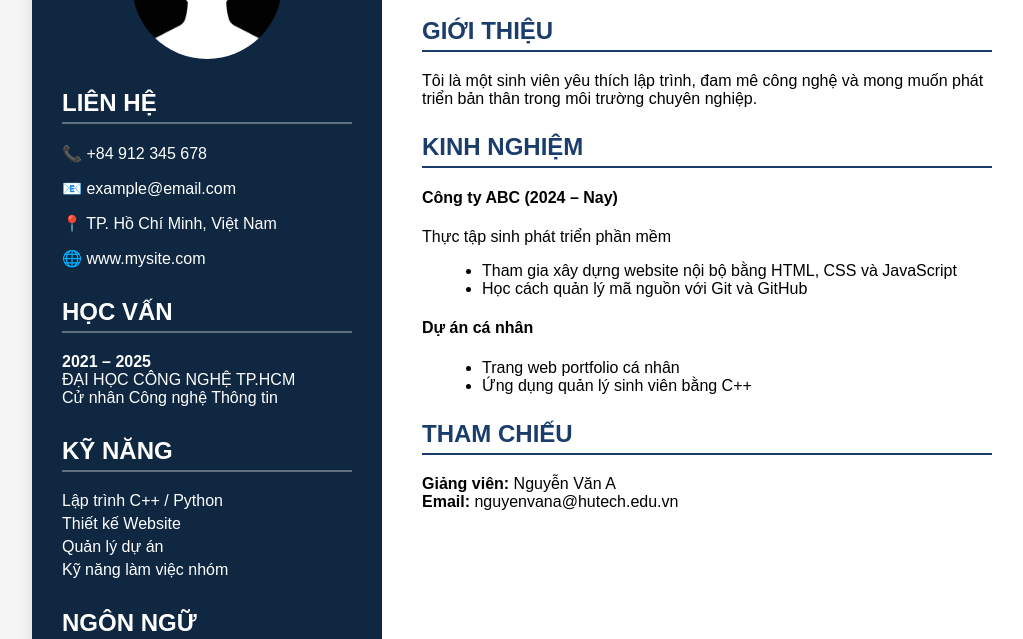
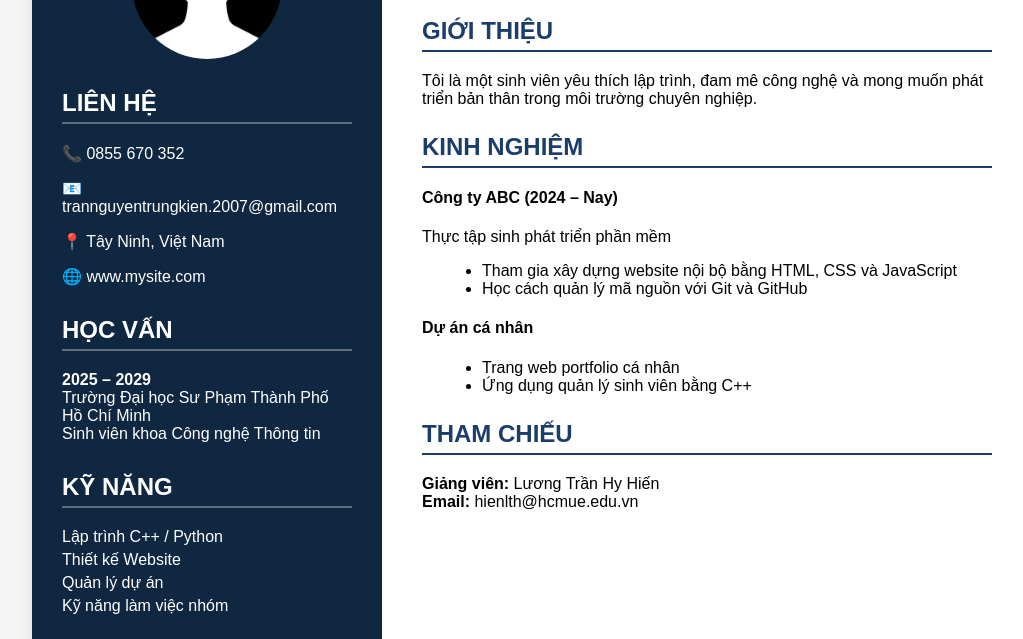
Before and after one commit to kientran141107/kientran141107.github.io, a plain HTML site: page cv.html in a window 1280 px wide. Shown: the part 161-800 px from the top of the page, without its empty margins (108-1131 px from the left). Drawn offline with Linux system fonts and the light colour scheme.

Commit message:
Update cv.html

```diff
--- a/cv.html
+++ b/cv.html
@@ -16,13 +16,13 @@
             </div>
 
             <h2>LIÊN HỆ</h2>
-            <p>📞 +84 912 345 678</p>
-            <p>📧 example@email.com</p>
-            <p>📍 TP. Hồ Chí Minh, Việt Nam</p>
+            <p>📞 0855 670 352 </p>
+            <p>📧 trannguyentrungkien.2007@gmail.com</p>
+            <p>📍 Tây Ninh, Việt Nam</p>
             <p>🌐 www.mysite.com</p>
 
             <h2>HỌC VẤN</h2>
-            <p><b>2021 – 2025</b><br>ĐẠI HỌC CÔNG NGHỆ TP.HCM<br>Cử nhân Công nghệ Thông tin</p>
+            <p><b>2025 – 2029</b><br>Trường Đại học Sư Phạm Thành Phố Hồ Chí Minh<br>Sinh viên khoa Công nghệ Thông tin</p>
 
             <h2>KỸ NĂNG</h2>
             <ul>
@@ -67,8 +67,8 @@
 
             <div class="section">
                 <h2>THAM CHIẾU</h2>
-                <p><b>Giảng viên:</b> Nguyễn Văn A<br>
-                <b>Email:</b> nguyenvana@hutech.edu.vn</p>
+                <p><b>Giảng viên:</b> Lương Trần Hy Hiến<br>
+                <b>Email:</b> hienlth@hcmue.edu.vn</p>
             </div>
         </div>
 
```
